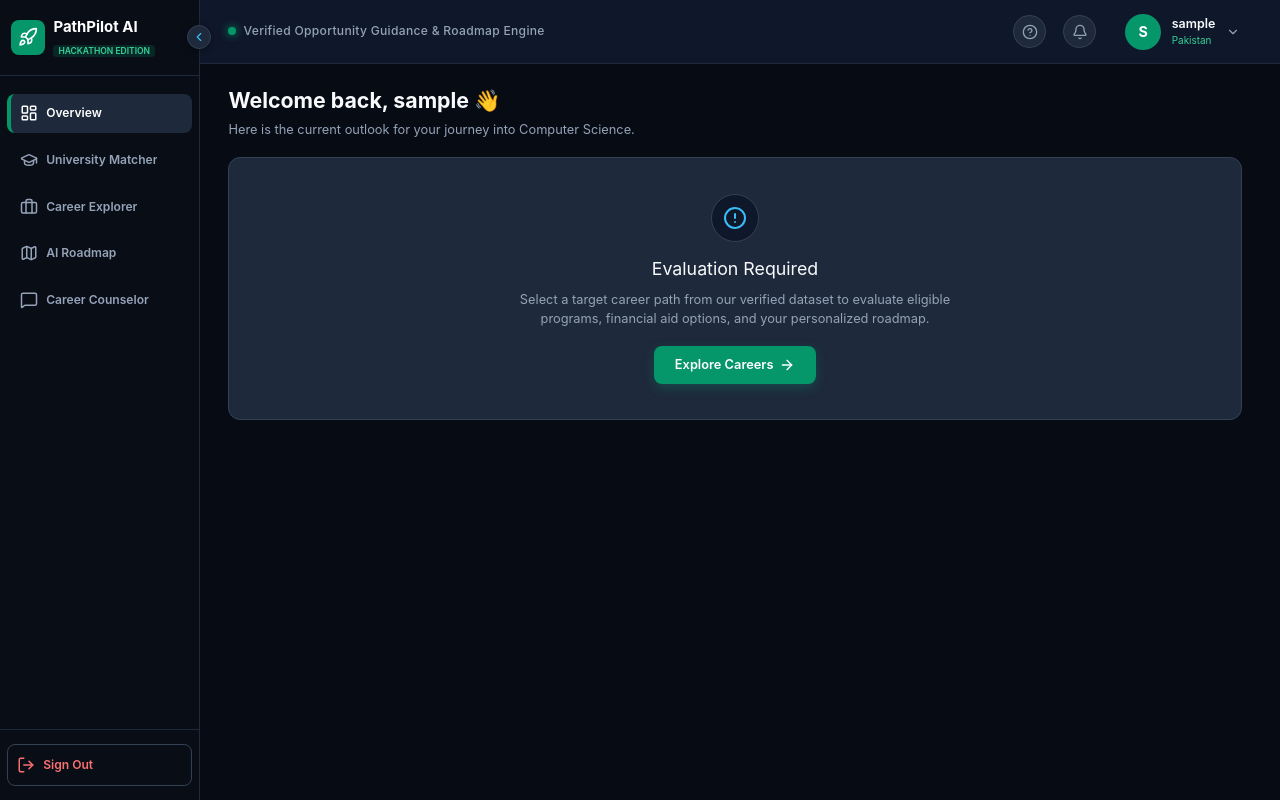
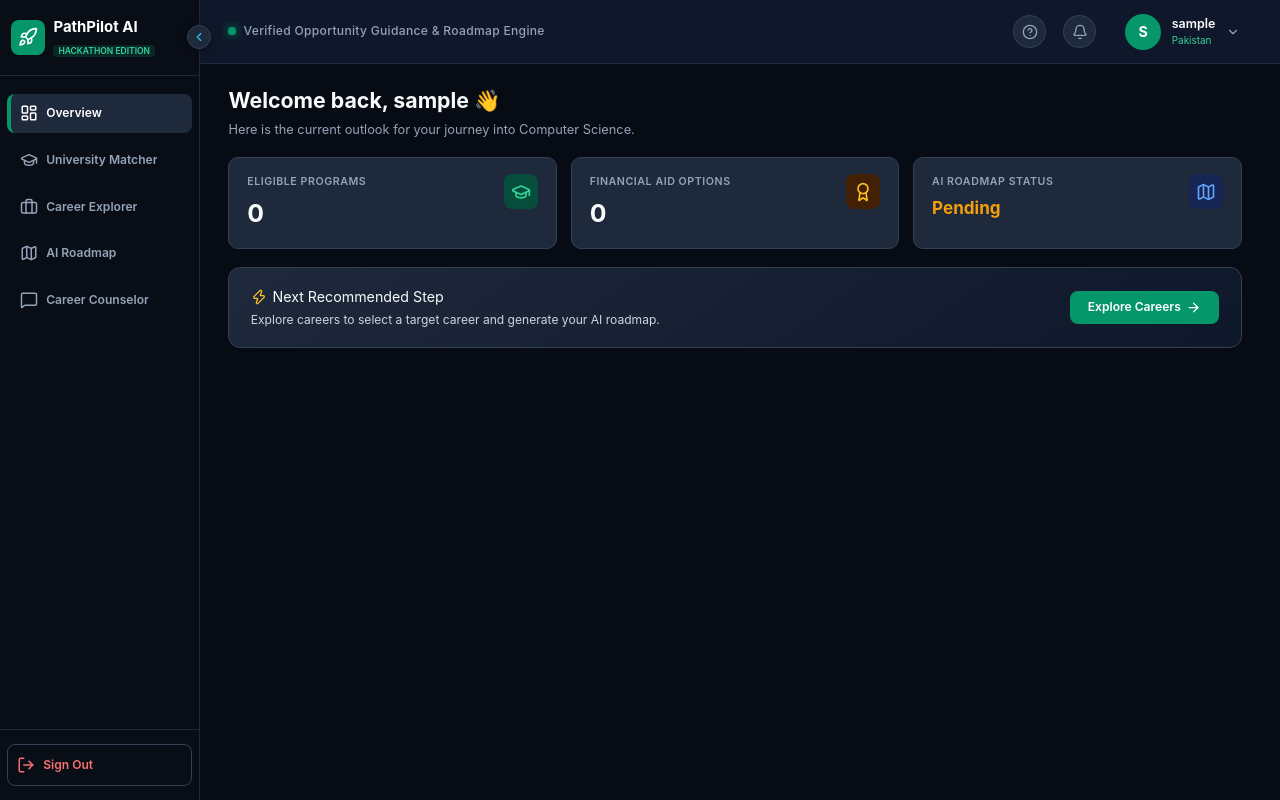
Before and after one commit to Professorlegit-66/pathpilot-ai, a React (Vite) app in the folder frontend/: page /dashboard in a window 1280 px wide. Built offline with nearby package versions, Linux system fonts and the light colour scheme; no server answers; sample sign-in values are in the browser's storage.

Commit message:
Fix roadmap reset state persistence and dashboard pending status handling

```diff
--- a/frontend/src/App.jsx
+++ b/frontend/src/App.jsx
@@ -49,8 +49,8 @@ function AppContent() {
     hssc_group: '',
     mathematics_background: true,
     preferred_field: '',
-    target_career: sessionStorage.getItem('roadmap_target_career') || null,
-    selected_program: sessionStorage.getItem('roadmap_selected_program') ? JSON.parse(sessionStorage.getItem('roadmap_selected_program')) : null,
+    target_career: sessionStorage.getItem('roadmap_is_reset') === 'true' ? null : (sessionStorage.getItem('roadmap_target_career') || null),
+    selected_program: sessionStorage.getItem('roadmap_is_reset') === 'true' ? null : (sessionStorage.getItem('roadmap_selected_program') ? JSON.parse(sessionStorage.getItem('roadmap_selected_program')) : null),
     financial_need_status: null
   });
 
@@ -62,8 +62,6 @@ function AppContent() {
       setFetchedToken(null);
       return;
     }
-
-    let activeCareerFound = null;
 
     fetch(`${API_URL}/api/profile/`, {
       headers: { 'Authorization': `Bearer ${token}` }
@@ -80,16 +78,28 @@ function AppContent() {
             localStorage.setItem('user_full_name', resolvedName);
           }
 
-          const activeCareer = data.target_career || sessionStorage.getItem('roadmap_target_career') || null;
-          activeCareerFound = activeCareer;
+          const isReset = sessionStorage.getItem('roadmap_is_reset') === 'true';
+          const activeCareer = isReset ? null : (data.target_career || null);
 
-          if (activeCareer) {
-            sessionStorage.setItem('roadmap_target_career', activeCareer);
-            sessionStorage.removeItem('roadmap_is_reset');
+          if (!activeCareer) {
+            sessionStorage.removeItem('roadmap_target_career');
+            sessionStorage.removeItem('roadmap_selected_program');
+            setMatchingResults(null);
+            setStudentProfile(prev => ({
+              ...prev,
+              ...data,
+              name: resolvedName,
+              target_career: null,
+              selected_program: null
+            }));
+            return null;
           }
 
+          sessionStorage.setItem('roadmap_target_career', activeCareer);
+          sessionStorage.removeItem('roadmap_is_reset');
+
           let restoredProgram = null;
-          if (data.selected_program) {
+          if (data.selected_program && !isReset) {
             try {
               restoredProgram = typeof data.selected_program === 'string' ? JSON.parse(data.selected_program) : data.selected_program;
               sessionStorage.setItem('roadmap_selected_program', JSON.stringify(restoredProgram));
@@ -105,11 +115,6 @@ function AppContent() {
             target_career: activeCareer,
             selected_program: restoredProgram !== null ? restoredProgram : prev.selected_program
           }));
-
-          if (!activeCareer) {
-            setMatchingResults(null);
-            return null;
-          }
 
           const savedRadius = sessionStorage.getItem('radius_mode') || '100KM';
 
@@ -133,8 +138,8 @@ function AppContent() {
       })
       .then(res => res ? res.json() : null)
       .then(matchData => {
-        // Explicitly set matchingResults (even if null) so state is never left ambiguous
-        setMatchingResults(matchData || null);
+        const isReset = sessionStorage.getItem('roadmap_is_reset') === 'true';
+        setMatchingResults(isReset ? null : (matchData || null));
         setFetchedToken(token);
       })
       .catch(err => {
--- a/frontend/src/pages/Dashboard.jsx
+++ b/frontend/src/pages/Dashboard.jsx
@@ -1,15 +1,13 @@
 import { Link, useNavigate } from 'react-router-dom';
-import { GraduationCap, Award, Map, ArrowRight, Zap, AlertCircle, Loader2 } from 'lucide-react';
+import { GraduationCap, Award, Map, ArrowRight, Zap, Loader2 } from 'lucide-react';
 
 export default function Dashboard({ profile, results }) {
   const navigate = useNavigate();
 
   const isReset = sessionStorage.getItem('roadmap_is_reset') === 'true';
-  const hasTargetCareer = Boolean(sessionStorage.getItem('roadmap_target_career') || profile?.target_career);
+  const hasTargetCareer = !isReset && Boolean(sessionStorage.getItem('roadmap_target_career') || profile?.target_career);
 
-  const isEvaluated = results !== null && results !== undefined && hasTargetCareer && !isReset;
-
-  // New guard: If they have a career but results are null, we are currently fetching data
+  const isEvaluated = !isReset && results !== null && results !== undefined && hasTargetCareer;
   const isEvaluating = hasTargetCareer && !isReset && (results === null || results === undefined);
 
   const rawList = Array.isArray(results) ? results : (results?.eligible_programs || results?.programs || []);
@@ -38,28 +36,9 @@ export default function Dashboard({ profile, results }) {
           <h2 style={{ fontSize: '1.25rem', color: '#f8fafc', marginBottom: '0.5rem', margin: 0 }}>Evaluating Programs...</h2>
           <p style={{ color: '#94a3b8', fontSize: '0.9rem', margin: 0 }}>Running deterministic matching against verified requirements.</p>
         </div>
-      ) : !isEvaluated ? (
-        <div style={{ background: '#1e293b', border: '1px solid #334155', borderRadius: '12px', padding: '2.5rem 1.5rem', textAlign: 'center' }}>
-          <div style={{ background: '#0f172a', width: '48px', height: '48px', borderRadius: '50%', display: 'flex', alignItems: 'center', justifyContent: 'center', margin: '0 auto 1rem auto', border: '1px solid #334155' }}>
-            <AlertCircle size={24} color="#38bdf8" />
-          </div>
-          <h2 style={{ fontSize: '1.25rem', color: '#f8fafc', marginBottom: '0.5rem' }}>Evaluation Required</h2>
-          <p style={{ color: '#94a3b8', maxWidth: '450px', margin: '0 auto 1.25rem auto', fontSize: '0.9rem', lineHeight: '1.5' }}>
-            Select a target career path from our verified dataset to evaluate eligible programs, financial aid options, and your personalized roadmap.
-          </p>
-          <div style={{ display: 'flex', gap: '1rem', justifyContent: 'center', flexWrap: 'wrap' }}>
-            <button
-              onClick={() => navigate('/careers')}
-              className="interactive-btn"
-              style={{ background: '#059669', color: '#fff', border: 'none', padding: '0.66rem 1.5rem', borderRadius: '8px', fontWeight: '600', fontSize: '0.9rem', cursor: 'pointer', display: 'inline-flex', alignItems: 'center', gap: '0.4rem', boxShadow: '0 4px 12px rgba(5, 150, 105, 0.3)' }}
-            >
-              Explore Careers <ArrowRight size={16} />
-            </button>
-          </div>
-        </div>
       ) : (
         <>
-          {/* KPI Metric Cards */}
+          {/* KPI Metric Cards - Always visible, showing Pending when roadmap is reset */}
           <div style={{ display: 'grid', gridTemplateColumns: 'repeat(auto-fit, minmax(220px, 1fr))', gap: '1rem' }}>
 
             <div style={{ background: '#1e293b', padding: '1.15rem 1.25rem', borderRadius: '10px', border: '1px solid #334155' }}>
@@ -90,7 +69,7 @@ export default function Dashboard({ profile, results }) {
               <div style={{ display: 'flex', justifyContent: 'space-between', alignItems: 'flex-start' }}>
                 <div>
                   <p style={{ margin: '0 0 0.3rem 0', color: '#94a3b8', fontSize: '0.75rem', fontWeight: '600', letterSpacing: '0.05em' }}>AI ROADMAP STATUS</p>
-                  <h2 style={{ margin: 0, fontSize: '1.2rem', color: roadmapGenerated ? '#34d399' : '#94a3b8', marginTop: '0.3rem', fontWeight: 'bold' }}>
+                  <h2 style={{ margin: 0, fontSize: '1.2rem', color: roadmapGenerated ? '#34d399' : '#f59e0b', marginTop: '0.3rem', fontWeight: 'bold' }}>
                     {roadmapGenerated ? 'Active' : 'Pending'}
                   </h2>
                 </div>
@@ -110,7 +89,7 @@ export default function Dashboard({ profile, results }) {
               <p style={{ margin: 0, color: '#cbd5e1', fontSize: '0.85rem' }}>
                 {roadmapGenerated
                   ? "Your roadmap is active. Continue building the required skills for your target career."
-                  : "Explore careers to generate your AI roadmap."}
+                  : "Explore careers to select a target career and generate your AI roadmap."}
               </p>
             </div>
             <Link to={roadmapGenerated ? "/roadmap" : "/careers"} className="interactive-btn" style={{ background: '#059669', color: '#fff', padding: '0.5rem 1.25rem', borderRadius: '8px', textDecoration: 'none', fontWeight: '600', fontSize: '0.85rem', display: 'flex', alignItems: 'center', gap: '0.4rem' }}>
--- a/frontend/src/pages/RoadmapView.jsx
+++ b/frontend/src/pages/RoadmapView.jsx
@@ -79,19 +79,6 @@ export default function RoadmapView({ profile, results, setResults }) {
     sessionStorage.removeItem('roadmap_is_reset');
   }
 
-  const [selectedProgram, setSelectedProgram] = useState(() => {
-    if (location.state?.selectedProgram) {
-      sessionStorage.setItem('roadmap_selected_program', JSON.stringify(location.state.selectedProgram));
-      return location.state.selectedProgram;
-    }
-    const saved = sessionStorage.getItem('roadmap_selected_program');
-    if (saved) return JSON.parse(saved);
-    if (profile?.selected_program) {
-      return typeof profile.selected_program === 'string' ? JSON.parse(profile.selected_program) : profile.selected_program;
-    }
-    return null;
-  });
-
   const [targetCareer, setTargetCareer] = useState(() => {
     if (location.state?.selectedCareer) {
       const selected = location.state.selectedCareer;
@@ -104,6 +91,36 @@ export default function RoadmapView({ profile, results, setResults }) {
     if (profile?.target_career) return profile.target_career === "Cyber Security" ? "Cybersecurity" : profile.target_career;
     return null;
   });
+
+  const rawList = Array.isArray(results) ? results : (results?.eligible_programs || results?.programs || []);
+
+  const [selectedProgram, setSelectedProgram] = useState(() => {
+    if (location.state?.selectedProgram) {
+      sessionStorage.setItem('roadmap_selected_program', JSON.stringify(location.state.selectedProgram));
+      return location.state.selectedProgram;
+    }
+    const saved = sessionStorage.getItem('roadmap_selected_program');
+    if (saved) return JSON.parse(saved);
+    if (profile?.selected_program) {
+      return typeof profile.selected_program === 'string' ? JSON.parse(profile.selected_program) : profile.selected_program;
+    }
+    // Auto-select the first available eligible program if none is explicitly chosen yet
+    if (rawList.length > 0) {
+      const firstEligible = rawList.find(p => p.eligibility_status === "ELIGIBLE") || rawList[0];
+      sessionStorage.setItem('roadmap_selected_program', JSON.stringify(firstEligible));
+      return firstEligible;
+    }
+    return null;
+  });
+
+  // If results load later and selectedProgram is still null, auto-select the first program
+  useEffect(() => {
+    if (!selectedProgram && rawList.length > 0) {
+      const firstEligible = rawList.find(p => p.eligibility_status === "ELIGIBLE") || rawList[0];
+      setSelectedProgram(firstEligible);
+      sessionStorage.setItem('roadmap_selected_program', JSON.stringify(firstEligible));
+    }
+  }, [results]);
 
   useEffect(() => {
     if (profile?.target_career && !targetCareer) {
@@ -146,8 +163,6 @@ export default function RoadmapView({ profile, results, setResults }) {
     }
     return sessionStorage.getItem('roadmap_is_reset') === 'true';
   });
-
-  const rawList = Array.isArray(results) ? results : (results?.eligible_programs || results?.programs || []);
 
   const isEvaluated = !isReset && Boolean(targetCareer) && Boolean(selectedProgram);
 
@@ -326,9 +341,8 @@ export default function RoadmapView({ profile, results, setResults }) {
       <div style={{ display: 'flex', justifyContent: 'space-between', alignItems: 'flex-start', flexWrap: 'wrap', gap: '1rem', marginBottom: '0.5rem' }}>
         <div>
           <div style={{ display: 'inline-flex', alignItems: 'center', gap: '0.5rem', color: '#34d399', fontSize: '0.8rem', fontWeight: '600', marginBottom: '0.5rem', letterSpacing: '0.1em' }}>
-
-<Map size={16} />
-END-TO-END STUDENT JOURNEY
+            <Map size={16} />
+            END-TO-END STUDENT JOURNEY
           </div>
           <h1 style={{ fontSize: '2.2rem', fontWeight: 'bold', color: '#fff', margin: '0 0 0.5rem 0' }}>Personalized Career Roadmap</h1>
           <p style={{ color: '#94a3b8', fontSize: '0.95rem', margin: '0 0 0.5rem 0' }}>
```
